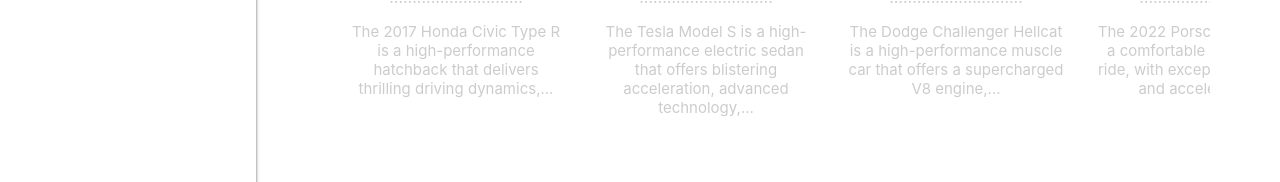
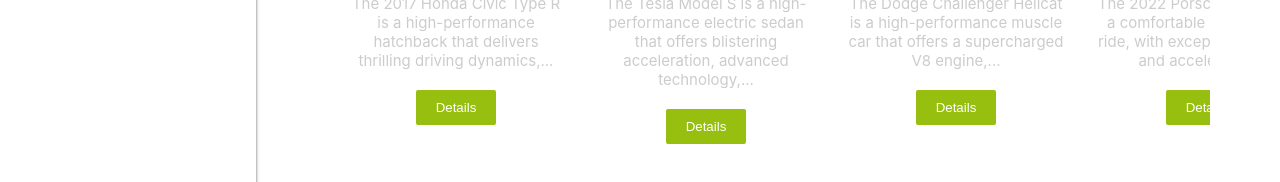
Before and after one commit to iamchristianani/drivewise-frontend, a React (Create React App) app: page / in a window 1280 px wide. Shown: the part 508-690 px from the top of the page. Built offline with nearby package versions, Linux system fonts and the light colour scheme.

Commit message:
Create navigation to details page from Home page

```diff
--- a/src/components/Cars/CarsCard.js
+++ b/src/components/Cars/CarsCard.js
@@ -11,7 +11,7 @@
 };
 
 const CarsCard = ({
-  id, name, description, image,
+  id, name, description, image, clickCar,
 }) => {
   const truncatedDescription = truncateDescription(description, 15);
   return (
@@ -27,6 +27,9 @@
         <div className="car_description">
           <p>{truncatedDescription}</p>
         </div>
+        <div className="car-details">
+          <button type="button" className="carDetailsButton" onClick={() => (clickCar(id))}>Details</button>
+        </div>
       </div>
     </div>
   );
--- a/src/components/Cars/CarsList.js
+++ b/src/components/Cars/CarsList.js
@@ -1,5 +1,6 @@
 import React, { useEffect } from 'react';
 import { useSelector, useDispatch } from 'react-redux';
+import { useNavigate } from 'react-router-dom';
 import { BiRightArrow, BiLeftArrow } from 'react-icons/bi';
 import { fetchCars } from '../../redux/cars/cars';
 
@@ -8,6 +9,7 @@
 const CarsList = () => {
   const dispatch = useDispatch();
   const data = useSelector((state) => state.cars);
+  const navigate = useNavigate();
 
   useEffect(() => {
     dispatch(fetchCars());
@@ -29,6 +31,10 @@
     });
   };
 
+  const clickCar = (id) => {
+    navigate(`/details/${id}`);
+  }
+
   return (
     <div className="scroll_container">
       <button type="button" className="scroll left-scroll" onClick={leftScroll} aria-label="Scroll Left"><BiLeftArrow /></button>
@@ -48,6 +54,7 @@
               name={car.model}
               description={car.description}
               image={car.image}
+              clickCar={clickCar}
             />
           ))
         ) : null}
```
